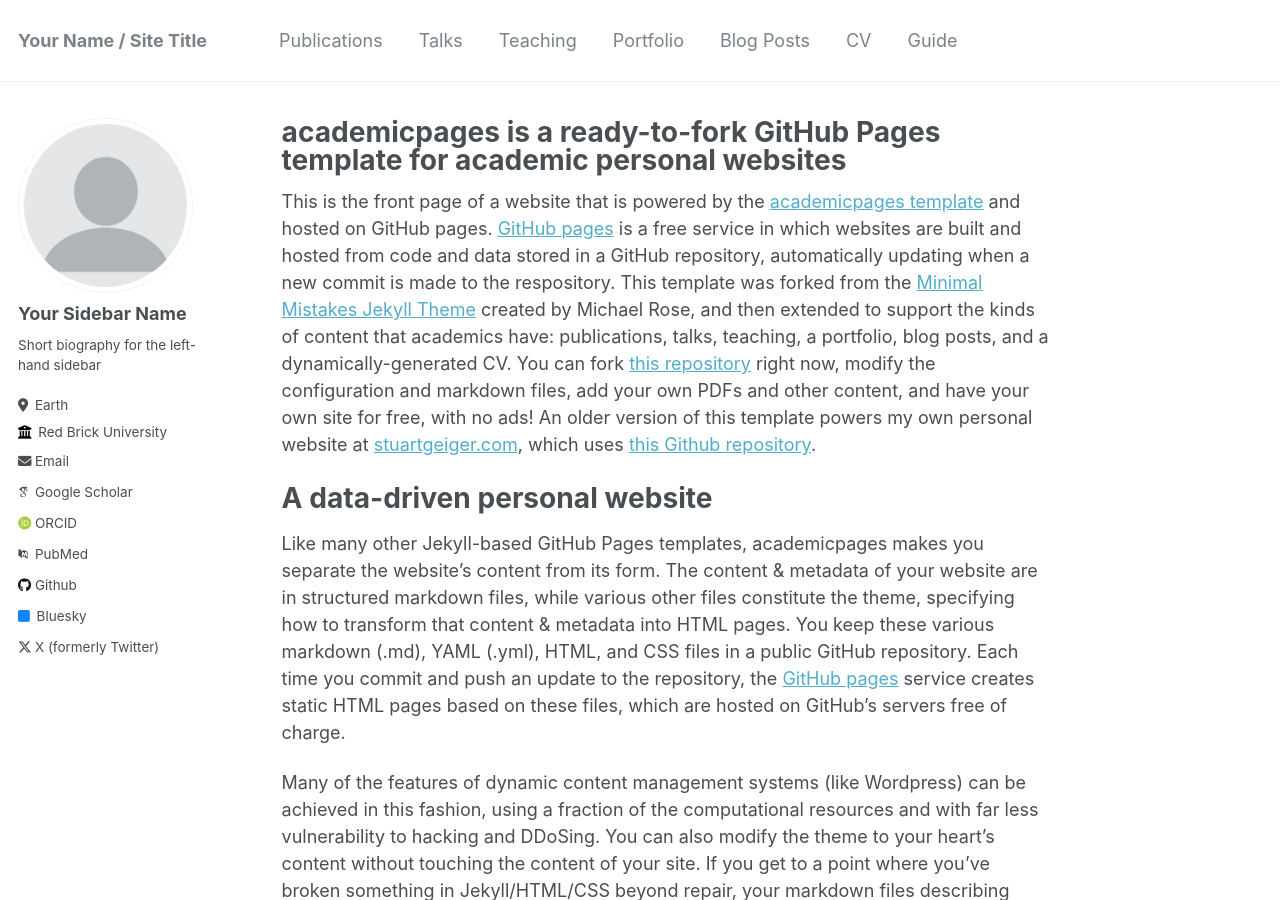
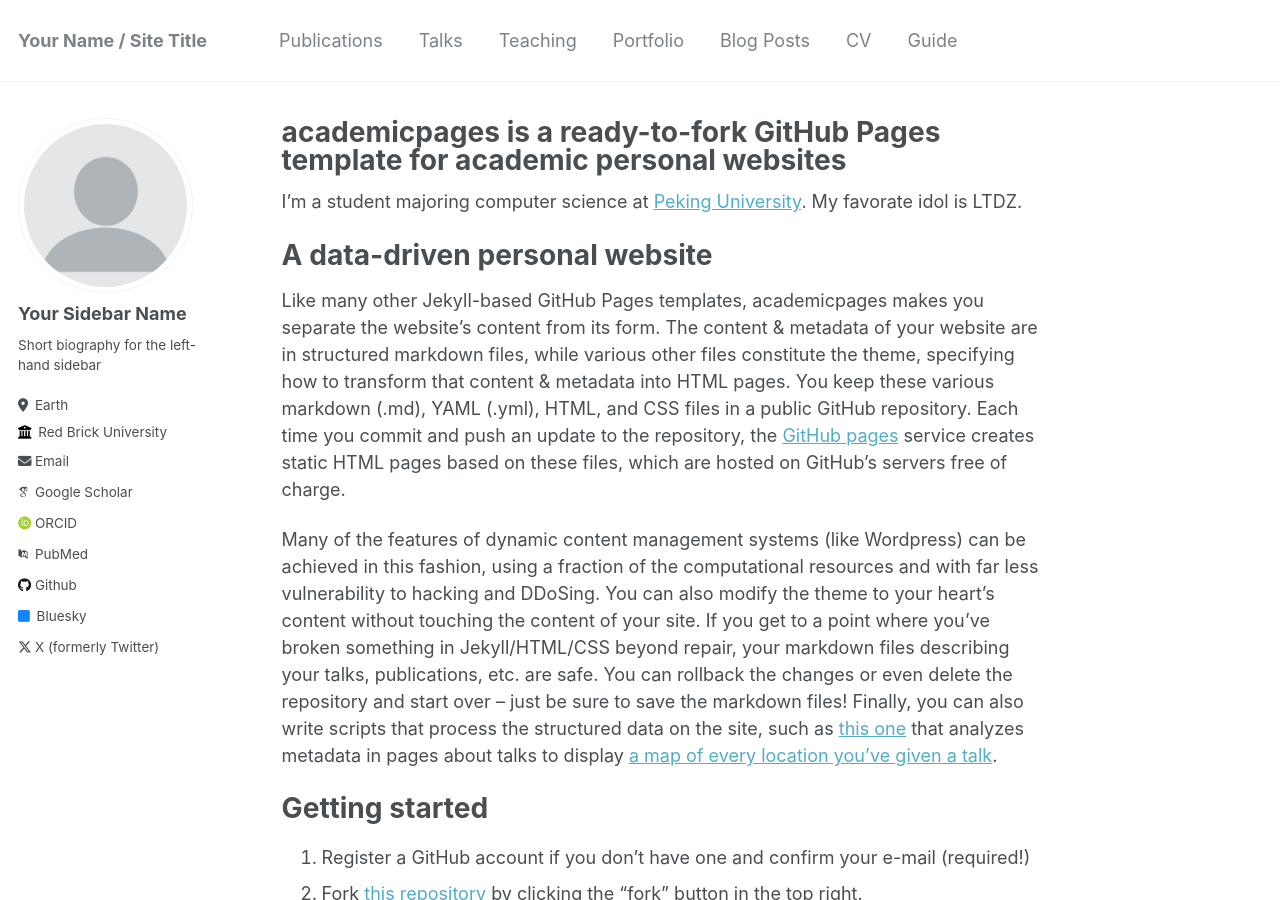
Before and after one commit to lemonadenn/lemonadenn.github.io, a Jekyll site: the page built from _pages/about.md, in a window 1280 px wide and 900 px high. Built offline with Jekyll 4.4.1, drawn with Linux system fonts in a browser that asks for light colours; some web fonts are replaced.

Commit message:
Update about.md

```diff
--- a/_pages/about.md
+++ b/_pages/about.md
@@ -7,7 +7,8 @@ redirect_from:
   - /about.html
 ---
 
-This is the front page of a website that is powered by the [academicpages template](https://github.com/academicpages/academicpages.github.io) and hosted on GitHub pages. [GitHub pages](https://pages.github.com) is a free service in which websites are built and hosted from code and data stored in a GitHub repository, automatically updating when a new commit is made to the respository. This template was forked from the [Minimal Mistakes Jekyll Theme](https://mmistakes.github.io/minimal-mistakes/) created by Michael Rose, and then extended to support the kinds of content that academics have: publications, talks, teaching, a portfolio, blog posts, and a dynamically-generated CV. You can fork [this repository](https://github.com/academicpages/academicpages.github.io) right now, modify the configuration and markdown files, add your own PDFs and other content, and have your own site for free, with no ads! An older version of this template powers my own personal website at [stuartgeiger.com](http://stuartgeiger.com), which uses [this Github repository](https://github.com/staeiou/staeiou.github.io).
+I'm a student majoring computer science at [Peking University](https://www.pku.edu.cn/).
+My favorate idol is LTDZ.
 
 A data-driven personal website
 ======
```
